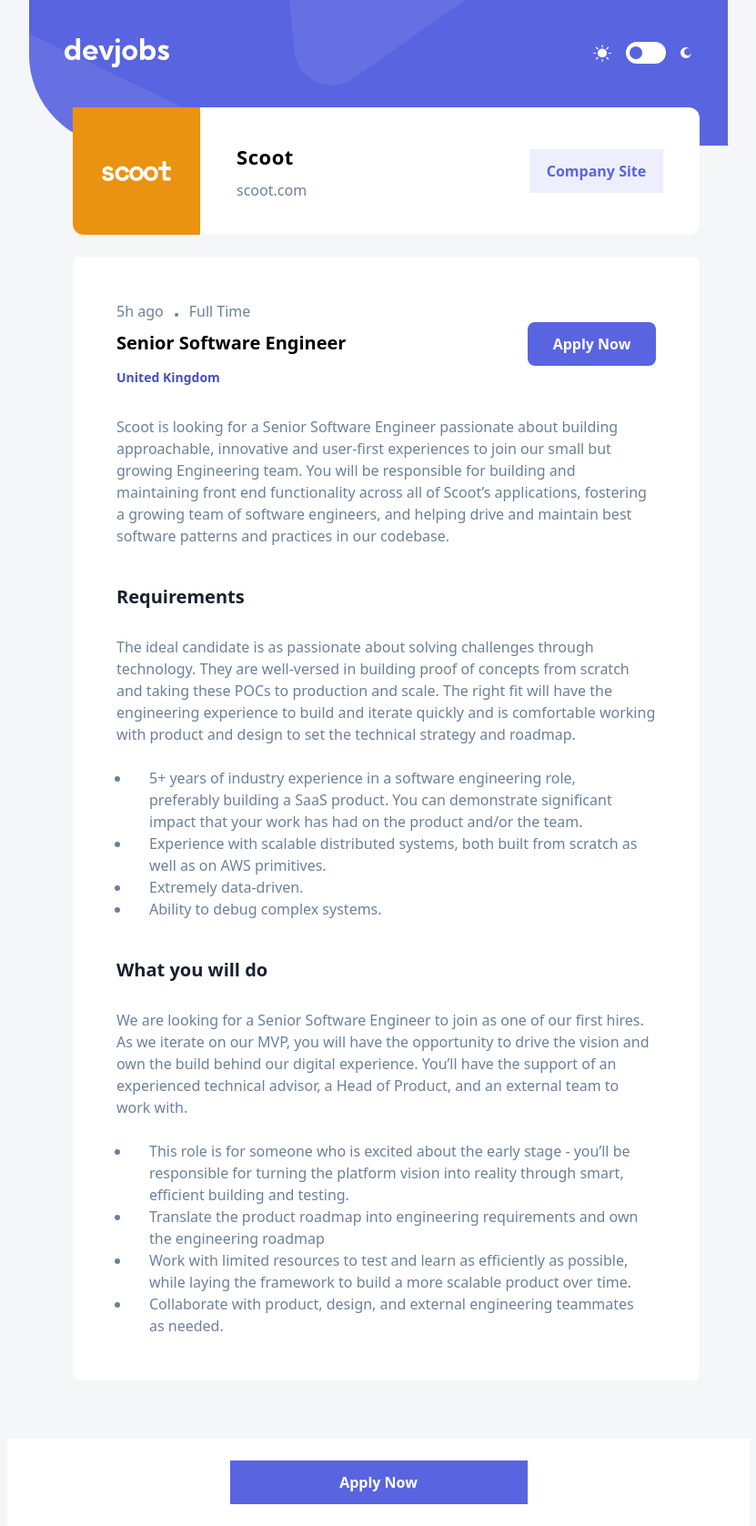
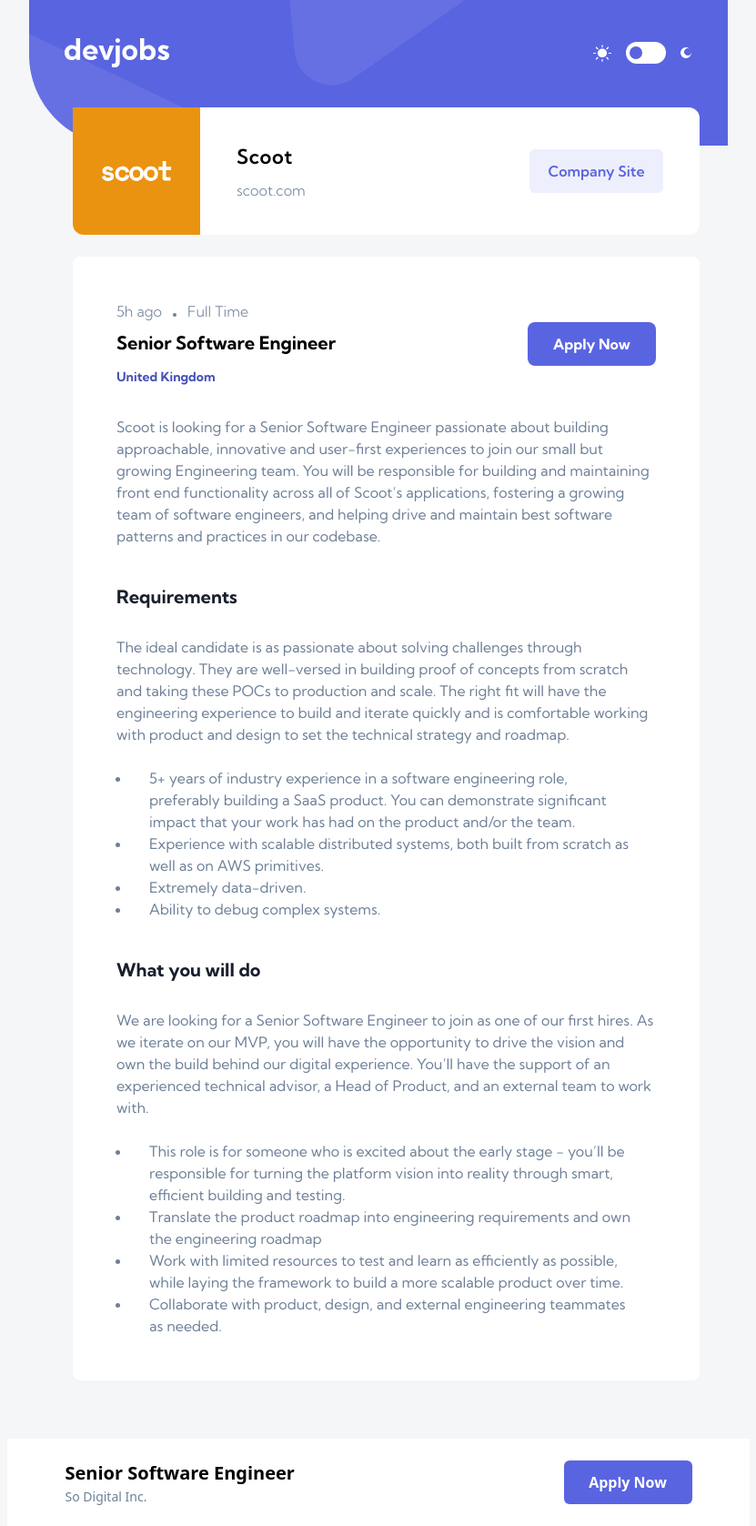
Before and after one commit to shaversj/devjobs-web-app, a Next.js app: page /job/1 in a window 1280 px wide. Shown: the whole page at 91% size, without its empty margins (224-1055 px from the left). Built offline with nearby package versions, Linux system fonts and the light colour scheme.

Commit message:
Add dark mode colors for all elements

```diff
--- a/src/app/components/Card.js
+++ b/src/app/components/Card.js
@@ -4,14 +4,14 @@
 export default function Card({ job }) {
   return (
     <>
-      <article className={"relative w-[327px] rounded-xl bg-white pl-[32px] md:w-[339px] lg:w-[350px]"}>
+      <article className={"relative w-[327px] rounded-xl bg-white pl-[32px] font-kumbhSans md:w-[339px] lg:w-[350px] dark:bg-primary-very-dark-blue"}>
         <Link href={`/job/${job.id}`}>
           <Logo logo={job.logo} company={job.company} />
           <div className={"h-[228px] pt-[49px] md:h-[253px]"}>
             <div className={"flex items-baseline gap-x-[12px] font-light text-secondary-dark-grey"}>
               {job.postedAt} <img src={"/assets/card-oval.svg"} alt={"oval"} /> {job.contract}
             </div>
-            <h3 className={"pt-[16px] text-h3 font-bold"}>{job.position}</h3>
+            <h3 className={"pt-[16px] text-h3 font-bold dark:text-white"}>{job.position}</h3>
             <span className={"text-[17px] font-light text-secondary-dark-grey"}>{job.company}</span>
             <h3 className={"pt-[44px] text-h4 font-bold text-primary-violet"}>{job.location}</h3>
           </div>
--- a/src/app/components/CompanyCard.js
+++ b/src/app/components/CompanyCard.js
@@ -3,16 +3,24 @@
 export default function CompanyCard({ job }) {
   return (
     <>
-      <div className={"relative z-30 -mt-[18px]"}>
-        <div className={"flex w-full flex-col items-center rounded-lg bg-white md:w-[689px] md:flex-row md:items-center md:rounded-xl lg:w-[730px]"}>
+      <div className={"relative z-30 -mt-[18px] dark:bg-primary-very-dark-blue"}>
+        <div
+          className={
+            "flex w-full flex-col items-center rounded-lg bg-white font-kumbhSans md:w-[689px] md:flex-row md:items-center md:rounded-xl lg:w-[730px] dark:bg-primary-very-dark-blue"
+          }
+        >
           <Logo logo={job.logo} company={job.company} varient={"card"} />
 
           <div className={"flex flex-col items-start md:pl-[40px]"}>
-            <h3 className={"pt-[49px] text-h3 font-semibold md:pt-0 md:text-[22px] md:tracking-wide"}>{job.company}</h3>
+            <h3 className={"pt-[49px] text-h3 font-semibold md:pt-0 md:text-[22px] md:tracking-wide dark:text-white"}>{job.company}</h3>
             <h3 className={"pt-[8px] font-light text-[#6E8098]"}>scoot.com</h3>
           </div>
-          <button className={"mb-[32px] mt-6 h-[48px] w-[147px] bg-[#eeeffc] font-semibold md:mb-0 md:ml-auto md:mr-[40px] md:mt-0"}>
-            <span className={"text-[#5964E0]"}>Company Site</span>
+          <button
+            className={
+              "mb-[32px] mt-6 h-[48px] w-[147px] rounded-md bg-[#eeeffc] font-semibold md:mb-0 md:ml-auto md:mr-[40px] md:mt-0 dark:bg-[#303641]"
+            }
+          >
+            <span className={"text-[#5964E0] dark:text-white"}>Company Site</span>
           </button>
         </div>
       </div>
--- a/src/app/components/JobCard.js
+++ b/src/app/components/JobCard.js
@@ -1,10 +1,10 @@
 export default function JobCard({ job }) {
   return (
-    <div className={"pt-[40px] md:pt-0"}>
+    <div className={"pt-[40px] font-kumbhSans md:pt-0 dark:bg-primary-very-dark-blue"}>
       <div className={"flex items-baseline gap-x-[12px] font-light text-secondary-dark-grey"}>
         {job.postedAt} <img src={"/assets/card-oval.svg"} alt={"oval"} /> {job.contract}
       </div>
-      <h3 className={"pt-[8px] text-h3 font-bold"}>{job.position}</h3>
+      <h3 className={"pt-[8px] text-h3 font-bold dark:text-white"}>{job.position}</h3>
       <h3 className={"pt-[12px] text-[14px] font-bold text-primary-violet"}>{job.location}</h3>
     </div>
   );
--- a/src/app/components/JobDetails.js
+++ b/src/app/components/JobDetails.js
@@ -4,16 +4,14 @@
 export default function JobDetails({ job }) {
   return (
     <>
-      <div className={"md:mx-[48px] md:w-[689px] lg:mx-auto lg:w-[730px]"}>
+      <div className={"font-kumbhSans md:mx-[48px] md:w-[689px] lg:mx-auto lg:w-[730px]"}>
         <CompanyCard job={job} />
 
-        <div className={"mt-6 w-full rounded-lg bg-white px-6 md:p-[48px]"}>
+        <div className={"mt-6 w-full rounded-lg bg-white px-6 md:p-[48px] dark:bg-primary-very-dark-blue"}>
           <div className={"md:flex md:items-center"}>
             <JobCard job={job} />
             <button
-              className={
-                "mt-[50px] h-[48px] w-[279px] w-full rounded-lg bg-[#5964E0] font-bold text-white md:ml-auto md:mt-0 md:h-[48px] md:w-[141px]"
-              }
+              className={"mt-[50px] h-[48px] w-[279px] rounded-lg bg-[#5964E0] font-bold text-white md:ml-auto md:mt-0 md:h-[48px] md:w-[141px]"}
             >
               Apply Now
             </button>
@@ -24,7 +22,7 @@
           </section>
 
           <section className={"pt-[40px]"}>
-            <h3 className={"text-h3 font-bold text-primary-very-dark-blue"}>Requirements</h3>
+            <h3 className={"text-h3 font-bold text-primary-very-dark-blue dark:text-white"}>Requirements</h3>
             <p className={"pt-[28px] text-secondary-dark-grey"}>{job.requirements.content}</p>
             <ul className={"list-outside list-disc px-[16px] pt-[24px] text-secondary-dark-grey"}>
               {job.requirements.items.map((item, index) => (
@@ -36,7 +34,7 @@
           </section>
 
           <section className={"pt-[40px]"}>
-            <h3 className={"text-h3 font-bold text-primary-very-dark-blue"}>What you will do</h3>
+            <h3 className={"text-h3 font-bold text-primary-very-dark-blue dark:text-white"}>What you will do</h3>
             <p className={"pt-[28px] text-secondary-dark-grey"}>{job.role.content}</p>
             <ul className={"list-outside list-disc px-[16px] pt-[24px] text-secondary-dark-grey"}>
               {job.role.items.map((item, index) => (
@@ -48,8 +46,14 @@
           </section>
         </div>
       </div>
-      <div className={"-mx-6 mt-[64px] flex h-[96px] items-center justify-center overflow-visible bg-white"}>
-        <button className={"h-[48px] w-[327px] bg-[#5964E0] font-bold text-white"}>Apply Now</button>
+      <div className={"-mx-6 mt-[64px] flex h-[96px] items-center justify-center overflow-visible bg-white dark:bg-primary-very-dark-blue"}>
+        <div className={"flex items-center justify-center md:w-[689px] md:justify-between lg:w-[730px]"}>
+          <div className={"hidden md:block"}>
+            <h3 className={"text-h3 font-semibold dark:text-white"}>{job.position}</h3>
+            <h4 className={"text-h4 font-light text-secondary-dark-grey"}>So Digital Inc.</h4>
+          </div>
+          <button className={"h-[48px] w-[327px] rounded-md bg-[#5964E0] font-bold text-white md:w-[141px]"}>Apply Now</button>
+        </div>
       </div>
     </>
   );
--- a/src/app/components/SearchFilter.js
+++ b/src/app/components/SearchFilter.js
@@ -21,7 +21,7 @@
     if (callback) callback();
   };
 
-  const handleSearch = useDebouncedCallback((term) => handleFilter("jobFilter", term), 100);
+  const handleSearch = useDebouncedCallback((term) => handleFilter("jobFilter", term), 0);
   const handleLocation = useDebouncedCallback((location) => handleFilter("locationFilter", location), 100);
   const handleContract = useDebouncedCallback(
     () => handleFilter("contractFilter", searchParams.get("contractFilter") ? null : "Full Time", () => setShowCheck(!showCheck)),
@@ -31,12 +31,14 @@
   return (
     <div
       className={
-        "flex h-[80px] -translate-y-1/2 items-center rounded-md bg-white pl-6 pr-4 md:w-[689px] md:-translate-y-1/4 lg:w-[1110px] lg:pl-0 lg:pr-0"
+        "flex h-[80px] -translate-y-1/2 items-center rounded-md bg-white pl-6 pr-4 font-kumbhSans md:w-[689px] md:-translate-y-1/4 lg:w-[1110px] lg:pl-0 lg:pr-0 dark:bg-[#18202e]"
       }
     >
       <img src={"/assets/desktop/icon-search.svg"} alt={"search"} className={"pr-4 lg:pl-[32px]"} />
       <input
-        className={"h-[20px] w-[105px] text-secondary-dark-grey placeholder:font-thin focus:outline-none md:w-[150px] lg:w-[312px]"}
+        className={
+          "h-[20px] w-[105px] text-secondary-dark-grey placeholder:font-light focus:outline-none md:w-[150px] lg:w-[312px] dark:bg-[#18202e]"
+        }
         placeholder={"Filter by title"}
         onChange={(e) => {
           handleSearch(e.target.value);
@@ -51,7 +53,9 @@
         onChange={(e) => {
           handleLocation(e.target.value);
         }}
-        className={"hidden h-[20px] w-[150px] pl-6 text-secondary-dark-grey placeholder:font-thin focus:outline-none md:block lg:w-[135px] lg:pl-4"}
+        className={
+          "hidden h-[20px] w-[150px] pl-6 text-secondary-dark-grey placeholder:font-light focus:outline-none md:block lg:w-[135px] lg:pl-4 dark:bg-[#18202e]"
+        }
         placeholder={"Filter by location"}
         defaultValue={searchParams.get("locationFilter")?.toString()}
       />
@@ -62,12 +66,12 @@
         onClick={() => {
           handleContract();
         }}
-        className={"ml-5 hidden h-[24px] w-[24px] items-center justify-center bg-[#e7e8e9] md:flex lg:ml-[32px]"}
+        className={"ml-5 hidden h-[24px] w-[24px] items-center justify-center bg-[#e7e8e9] md:flex lg:ml-[32px] dark:bg-[#313742]"}
       >
         {showCheck && <img src={"/assets/desktop/icon-check.svg"} alt={"check"} />}
       </button>
 
-      <span className={"hidden text-nowrap pl-4 font-bold text-primary-very-dark-blue md:block"}>Full Time</span>
+      <span className={"hidden text-nowrap pl-4 font-bold text-primary-very-dark-blue md:block dark:text-white"}>Full Time</span>
 
       <button className={"ml-[26px] hidden h-[48px] rounded-md bg-[#5964e0] font-semibold text-white md:block md:w-[80px] lg:-mr-8 lg:w-[123px]"}>
         Search
--- a/src/app/layout.js
+++ b/src/app/layout.js
@@ -11,7 +11,7 @@
 export default function RootLayout({ children }) {
   return (
     <html lang="en">
-      <body className={`${kumbhSans.variable} mx-auto w-[375px] bg-secondary-light-grey md:w-[768px] lg:w-[1440px]`}>
+      <body className={`${kumbhSans.variable} mx-auto w-[375px] bg-secondary-light-grey md:w-[768px] lg:w-[1440px] dark:bg-[#121721]`}>
         <Header />
         {children}
       </body>
--- a/src/app/page.js
+++ b/src/app/page.js
@@ -14,7 +14,7 @@
 
   return (
     <>
-      <div className={"min-h-screen bg-secondary-light-grey px-6 md:px-[40px] lg:px-[165px]"}>
+      <div className={"min-h-screen bg-secondary-light-grey px-6 md:px-[40px] lg:px-[165px] dark:bg-[#121721]"}>
         <SearchFilter />
         <CardList jobs={filteredData} />
       </div>
--- a/tailwind.config.js
+++ b/tailwind.config.js
@@ -1,5 +1,6 @@
 /** @type {import('tailwindcss').Config} */
 module.exports = {
+  darkMode: "selector",
   content: ["./src/pages/**/*.{js,ts,jsx,tsx,mdx}", "./src/components/**/*.{js,ts,jsx,tsx,mdx}", "./src/app/**/*.{js,ts,jsx,tsx,mdx}"],
   theme: {
     extend: {
```
